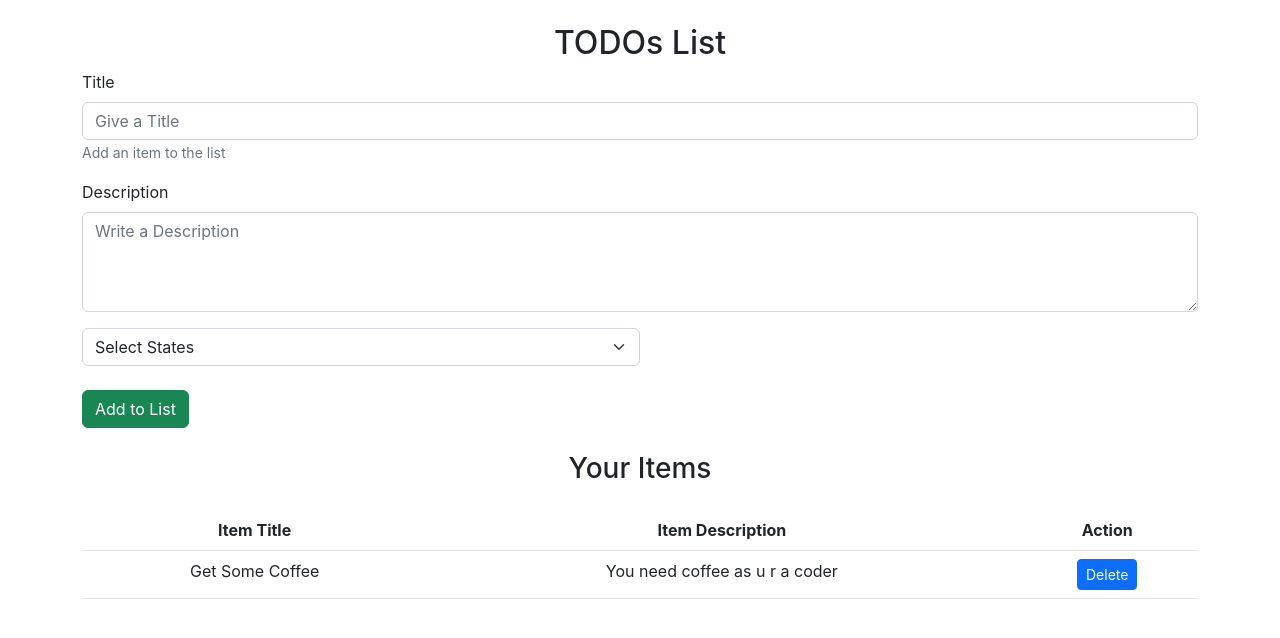
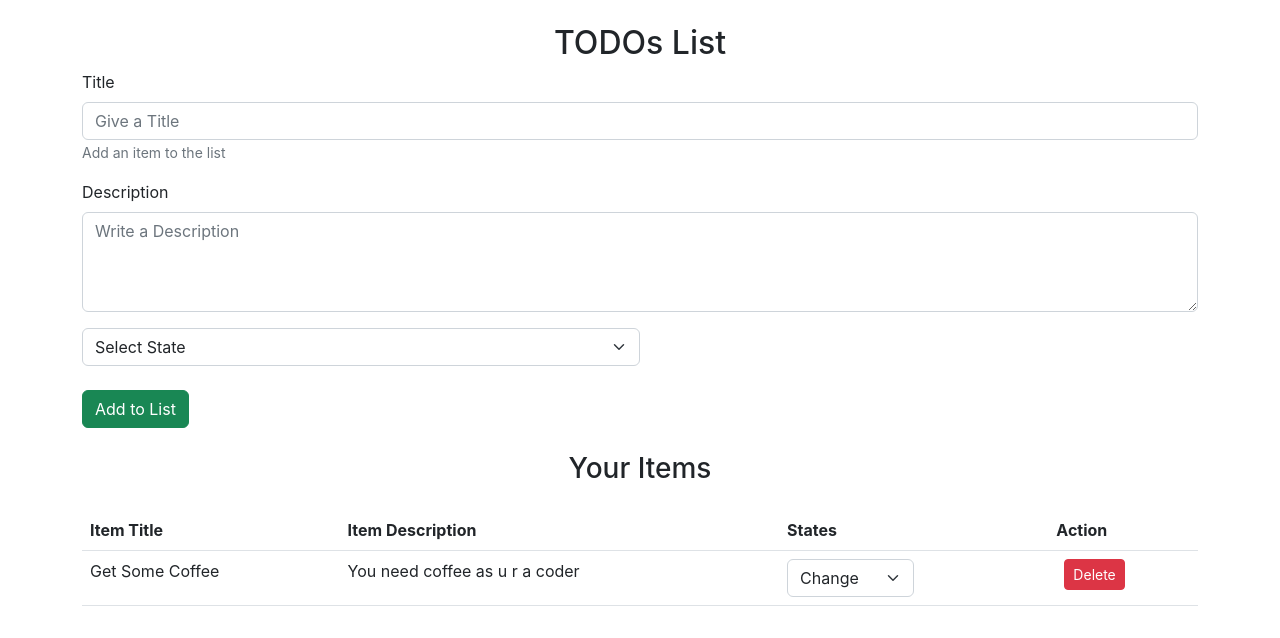
Before and after one commit to emonShimoul/todoapp-react-client, a React (Create React App) app: page / in a window 1280 px wide. Shown: the top 638 px of the page. Built offline with nearby package versions, Linux system fonts and the light colour scheme.

Commit message:
redesign the table

```diff
--- a/src/components/Home/Home.js
+++ b/src/components/Home/Home.js
@@ -24,7 +24,7 @@ const Home = () => {
                 </Form.Group>
 
                 <Form.Select className='w-50' aria-label="Default select example">
-                    <option>Select States</option>
+                    <option>Select State</option>
                     <option value="todo">TODO</option>
                     <option value="inprogress">In Progress</option>
                     <option value="done">Done</option>
@@ -39,11 +39,12 @@ const Home = () => {
 
             <div id="items" className="my-4">
                 <h3>Your Items</h3>
-                <table className="table mt-4">
+                <table className="table mt-4 text-start">
                     <thead>
                         <tr>
                             <th scope="col">Item Title</th>
                             <th scope="col">Item Description</th>
+                            <th scope="col">States</th>
                             <th scope="col">Action</th>
                         </tr>
                     </thead>
@@ -51,7 +52,15 @@ const Home = () => {
                         <tr>
                             <td>Get Some Coffee</td>
                             <td>You need coffee as u r a coder</td>
-                            <td><button className="btn btn-sm btn-primary">Delete</button></td>
+                            <td>
+                                <Form.Select className='w-50' aria-label="Default select example">
+                                    <option>Change</option>
+                                    <option value="todo">TODO</option>
+                                    <option value="inprogress">In Progress</option>
+                                    <option value="done">Done</option>
+                                </Form.Select>
+                            </td>
+                            <td><button className="btn btn-sm btn-danger ms-2">Delete</button></td>
                         </tr>
                     </tbody>
                 </table>
```
